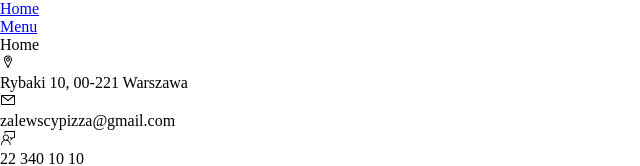
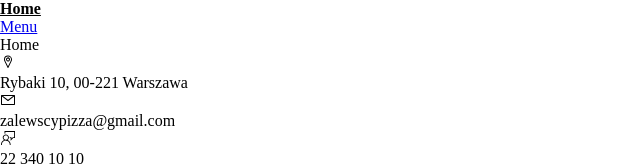
Before and after one commit to Dexlim/projekt-dot-net, a React (Create React App) app in the folder frontend/: page / in a window 1280 px wide. Shown: the top 166 px of the page, without its empty margins (0-640 px from the left). Built offline with nearby package versions, Linux system fonts and the light colour scheme.

Commit message:
add active classes

```diff
--- a/frontend/src/components/layout/MainNavigation.js
+++ b/frontend/src/components/layout/MainNavigation.js
@@ -1,14 +1,16 @@
 import { NavLink } from "react-router-dom";
+
+import classes from "./MainNavigation.module.css"
 
 const MainNavigation = () => {
   return (
     <nav>
       <ul>
         <li>
-          <NavLink to="/">Home</NavLink>
+          <NavLink to="/" className={(navData) => (navData.isActive ? classes.active : "")}>Home</NavLink>
         </li>
         <li>
-          <NavLink to="/menu">Menu</NavLink>
+          <NavLink to="/menu" className={(navData) => (navData.isActive ? classes.active : "")}>Menu</NavLink>
         </li>
       </ul>
     </nav>
--- /dev/null
+++ b/frontend/src/components/layout/MainNavigation.module.css
@@ -0,0 +1,4 @@
+.active {
+  font-weight: bold;
+  color: var(--dark-grey-blue);
+}
```
Also changed, not shown: frontend/src/components/layout/MainNavigation.css (deleted).
